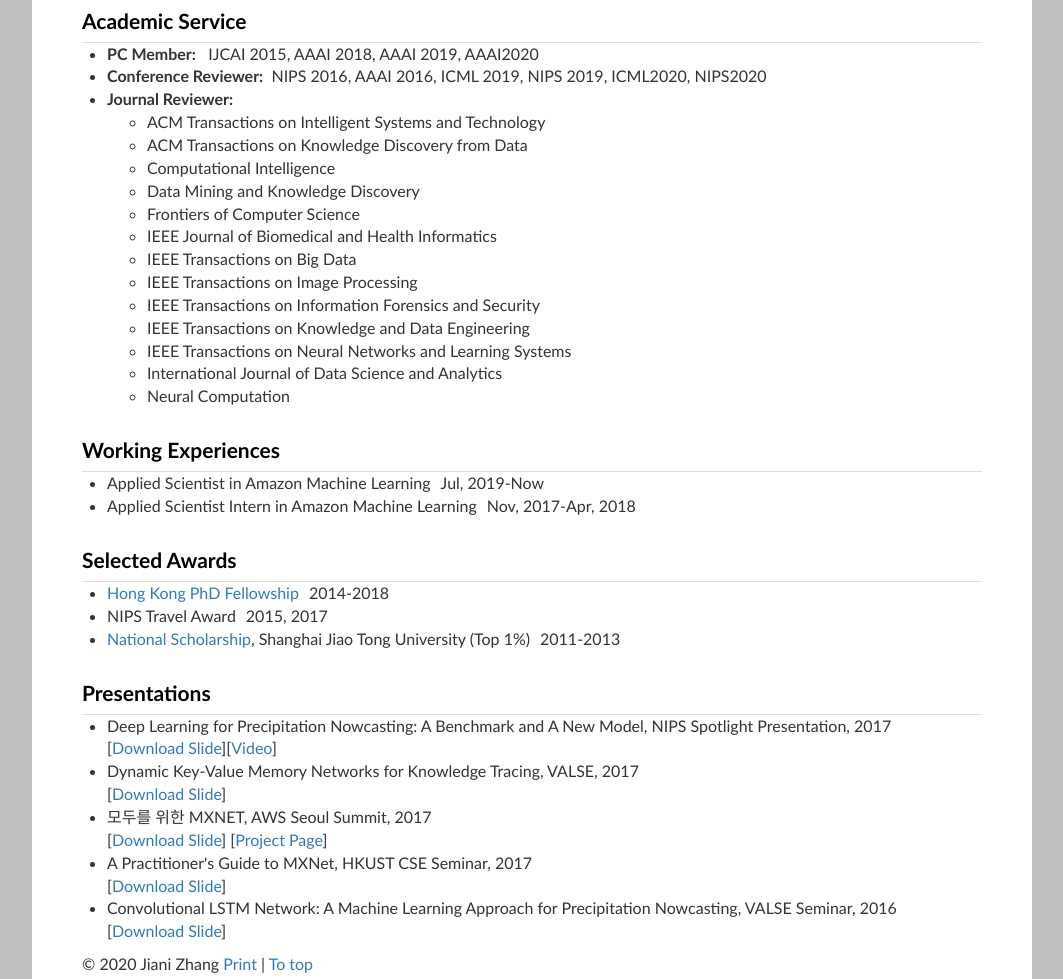
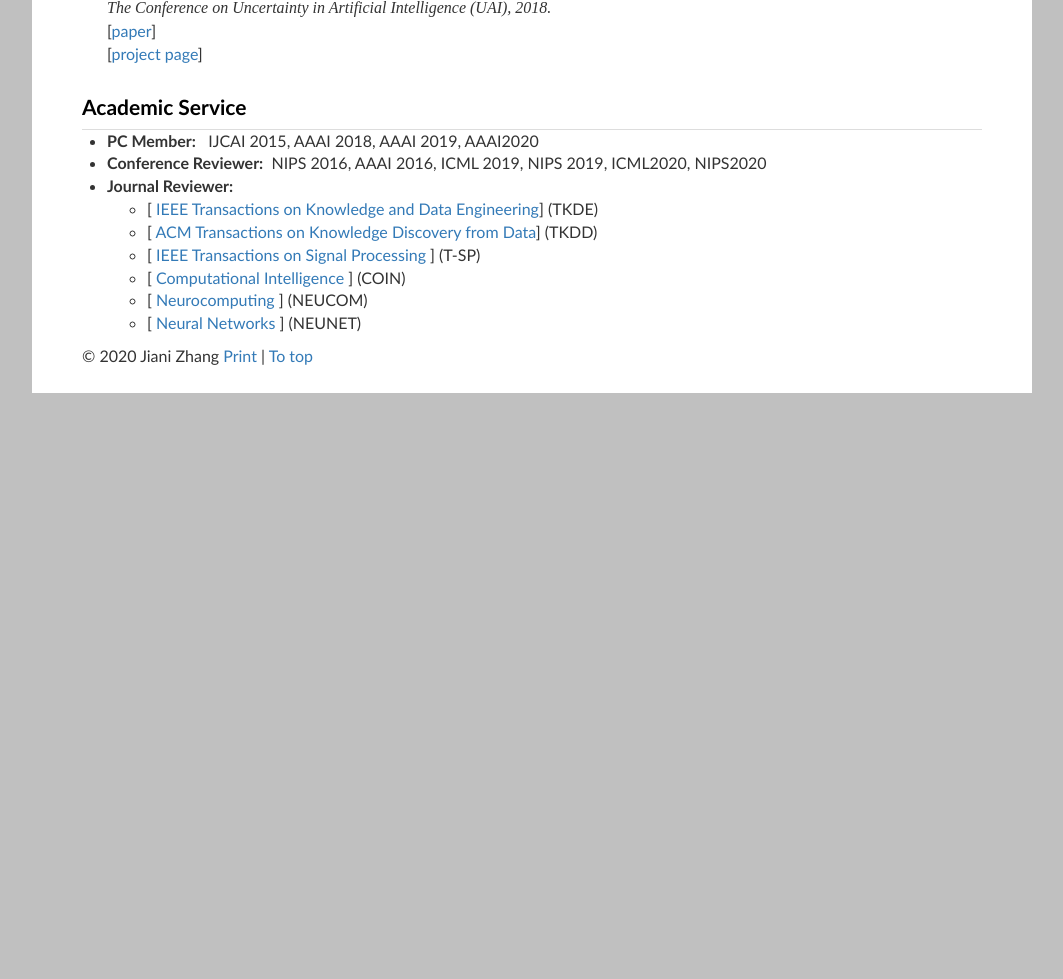
Before and after one commit to jennyzhang0215/jennyzhang0215.github.io, a plain HTML site: page index.html in a window 1280 px wide. Shown: the part 842-1821 px from the top of the page, without its empty margins (108-1171 px from the left). After the commit the page ends 1255 px from the top, so only its background shows below. Drawn offline with Linux system fonts and the light colour scheme.

Commit message:
version2

```diff
--- a/index.html
+++ b/index.html
@@ -65,6 +65,8 @@
           I am especially interested in applying machine learning to real-world problems.
         </p>
       </div>
+
+      <!-- Research Interest -->
       <div class="row-fluid content-header text-left">
         <h2><strong>Research Interest</strong></h2>
       </div>
@@ -76,6 +78,20 @@
           <li>Education AI</li>
         </ul>
       </div>
+
+      <!-- Working Experiences -->
+      <div class="row-fluid content-header text-left">
+        <h2><strong>Working Experiences</strong></h2>
+      </div>
+      <div class="row">
+        <ul>
+          <li>
+            <ul class="list-inline"><li>Applied Scientist in Tencent</li><li>Dec, 2020-Now</li></ul>
+          </li>
+        </ul>
+      </div>
+
+      <!-- Selected Publications -->
       <div class="row-fluid content-header text-left">
         <h2><strong>Selected Publications</strong></h2>
       </div>
@@ -115,6 +131,8 @@
           </li>
         </ul>
       </div>
+
+      <!-- Academic Service -->
       <div class="row-fluid content-header text-left">
         <h2><strong>Academic Service</strong></h2>
       </div>
@@ -124,36 +142,27 @@
         <li><strong>Conference Reviewer:</strong>&nbsp;&nbsp;NIPS 2016, AAAI 2016, ICML 2019, NIPS 2019, ICML2020, NIPS2020</li>
         <li><strong>Journal Reviewer:</strong>
           <ul>
-          <li>ACM Transactions on Intelligent Systems and Technology</li>
-          <li>ACM Transactions on Knowledge Discovery from Data</li>
-          <li>Computational Intelligence</li>
-          <li>Data Mining and Knowledge Discovery</li>
-          <li>Frontiers of Computer Science</li>
-          <li>IEEE Journal of Biomedical and Health Informatics</li>
-          <li>IEEE Transactions on Big Data</li>
-          <li>IEEE Transactions on Image Processing</li>
-          <li>IEEE Transactions on Information Forensics and Security</li>
-          <li>IEEE Transactions on Knowledge and Data Engineering</li>
-          <li>IEEE Transactions on Neural Networks and Learning Systems</li>
-          <li>International Journal of Data Science and Analytics</li>
-          <li>Neural Computation</li>
+            <li>[<a href="https://ieeexplore.ieee.org/xpl/RecentIssue.jsp?punumber=69">
+              IEEE Transactions on Knowledge and Data Engineering</a>] (TKDE)</li>
+            <li>[<a href="https://dl.acm.org/journal/tkdd">
+              ACM Transactions on Knowledge Discovery from Data</a>] (TKDD)</li>
+            <li>[<a href="https://ieeexplore.ieee.org/xpl/RecentIssue.jsp?punumber=78">
+              IEEE Transactions on Signal Processing </a>] (T-SP)</li>
+            <li>[<a href="https://onlinelibrary.wiley.com/journal/14678640">
+              Computational Intelligence </a>] (COIN)</li>
+            <li>[<a href="https://www.journals.elsevier.com/neurocomputing">
+              Neurocomputing </a>] (NEUCOM)</li>
+            <li>[<a href="https://www.journals.elsevier.com/neural-networks">
+              Neural Networks </a>] (NEUNET)</li>
+          <!-- <li>International Journal of Data Science and Analytics</li>
+          <li>Neural Computation</li> -->
           </ul>
         </li>
         </ul>
       </div>
-      <div class="row-fluid content-header text-left">
-        <h2><strong>Working Experiences</strong></h2>
-      </div>
-      <div class="row">
-        <ul>
-          <li>
-            <ul class="list-inline"><li>Applied Scientist in Amazon Machine Learning</li><li>Jul, 2019-Now</li></ul>
-          </li>
-          <li>
-            <ul class="list-inline"><li>Applied Scientist Intern in Amazon Machine Learning</li><li>Nov, 2017-Apr, 2018</li></ul>
-          </li>
-        </ul>
-      </div>
+
+      <!-- Working Experiences -->
+      <!--
       <div class="row-fluid content-header text-left">
         <h2><strong>Selected Awards</strong></h2>
       </div>
@@ -171,6 +180,10 @@
           </li>
         </ul>
       </div>
+      -->
+
+      <!-- Presentations -->
+      <!--
       <div class="row-fluid content-header text-left">
         <h2><strong>Presentations</strong></h2>
       </div>
@@ -219,6 +232,8 @@
         </li>
         </ul>
       </div>
+      -->
+
       <!--
       <div class="row-fluid content-header text-left">
         <h2><strong>Other Online Articles</strong></h2>
```
Also changed, not shown: 1 other file.
